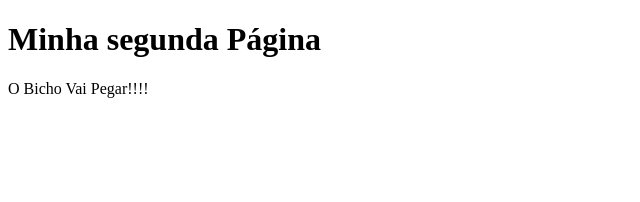
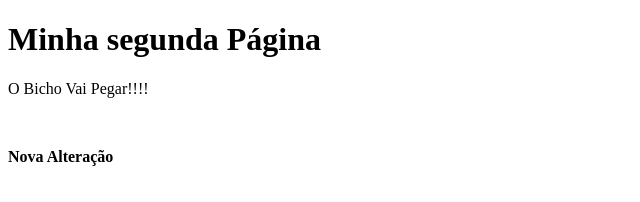
Before and after one commit to rickchallen/Projeto-curso-git, a plain HTML site: page teste.html in a window 1280 px wide. Shown: the whole page, without its empty margins (0-640 px from the left). Drawn offline with Linux system fonts and the light colour scheme.

Commit message:
Inclusão de um Paragrafo

```diff
--- a/teste.html
+++ b/teste.html
@@ -7,6 +7,8 @@
     <h1>Minha segunda Página</h1>
 
         <p>O Bicho Vai Pegar!!!!</p>
+        <br>
+        <p><strong>Nova Alteração</strong></p>
     </body>
     </head>
 </html>
```
